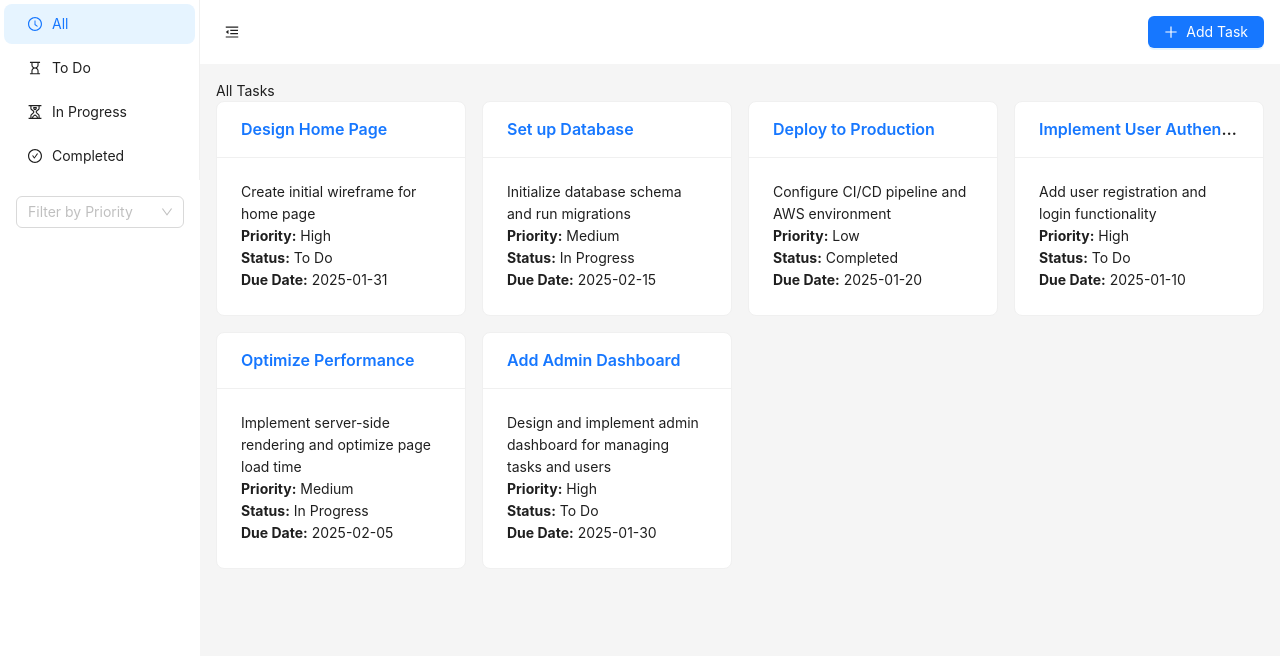
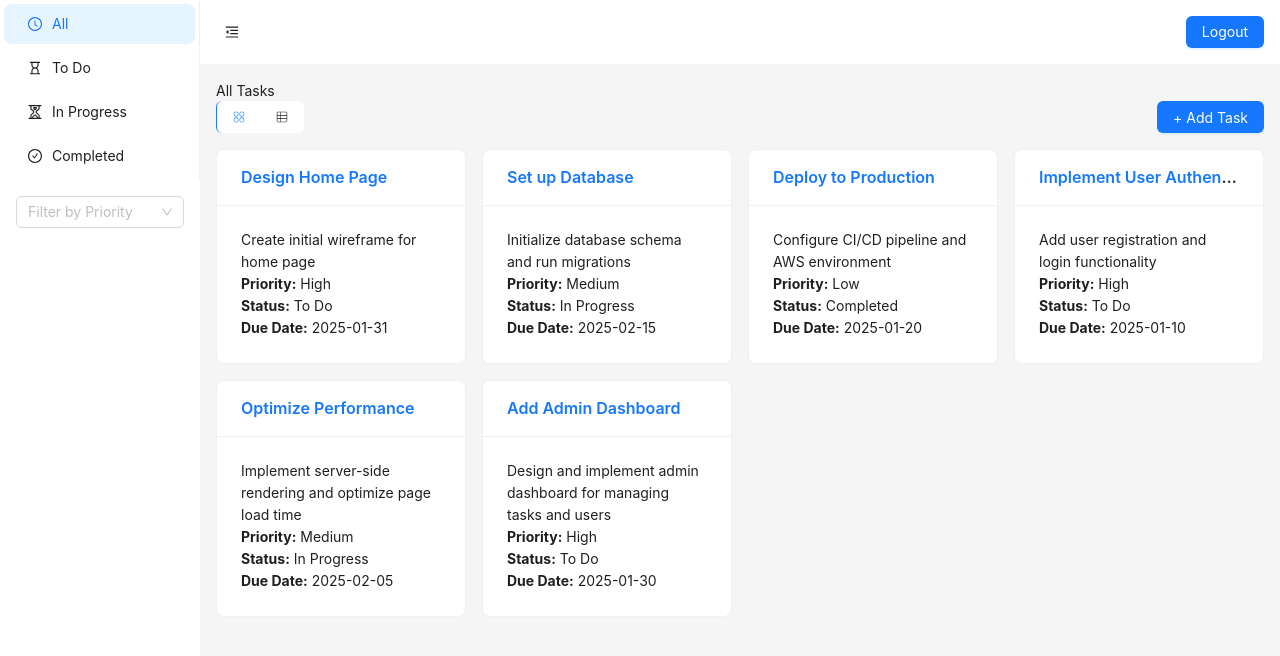
Before and after one commit to stojkov5/progress-tracker, a React (Vite) app: page / in a window 1280 px wide. Shown: the top 656 px of the page. Built offline with nearby package versions, Linux system fonts and the light colour scheme; sample sign-in values are in the browser's storage.

Commit message:
Added Login authentication

```diff
--- a/src/components/AddTaskModal.jsx
+++ b/src/components/AddTaskModal.jsx
@@ -1,20 +1,10 @@
-/* eslint react/prop-types: 0 */
 import { Modal, Form, Input, Select, DatePicker, Button } from "antd";
 import { useFormik } from "formik";
 import * as Yup from "yup";
-import { useEffect, useRef } from "react";
 
 const { Option } = Select;
 
 const AddTaskModal = ({ isVisible, handleClose, refetch }) => {
-  const titleInputRef = useRef(null);
-
-  useEffect(() => {
-    if (isVisible && titleInputRef.current) {
-      titleInputRef.current.focus();
-    }
-  }, [isVisible]);
-
   const formik = useFormik({
     initialValues: {
       title: "",
@@ -45,16 +35,11 @@ const AddTaskModal = ({ isVisible, handleClose, refetch }) => {
   return (
     <Modal title="Add New Task" open={isVisible} onCancel={handleClose} footer={null}>
       <Form layout="vertical" onFinish={formik.handleSubmit}>
-        <Form.Item label="Title" help={formik.touched.title && formik.errors.title}>
-          <Input
-            name="title"
-            onChange={formik.handleChange}
-            value={formik.values.title}
-            ref={titleInputRef}
-          />
+        <Form.Item label="Title">
+          <Input name="title" onChange={formik.handleChange} value={formik.values.title} />
         </Form.Item>
 
-        <Form.Item label="Description" help={formik.touched.description && formik.errors.description}>
+        <Form.Item label="Description">
           <Input name="description" onChange={formik.handleChange} value={formik.values.description} />
         </Form.Item>
 
@@ -78,13 +63,7 @@ const AddTaskModal = ({ isVisible, handleClose, refetch }) => {
           <DatePicker style={{ width: "100%" }} onChange={(date, dateString) => formik.setFieldValue("dueDate", dateString)} />
         </Form.Item>
 
-        <Form.Item label="Notes">
-          <Input name="notes" onChange={formik.handleChange} value={formik.values.notes} />
-        </Form.Item>
-
-        <Button type="primary" htmlType="submit">
-          Add Task
-        </Button>
+        <Button type="primary" htmlType="submit">Add Task</Button>
       </Form>
     </Modal>
   );
--- a/src/components/HeaderBar.jsx
+++ b/src/components/HeaderBar.jsx
@@ -1,10 +1,21 @@
+/* eslint react/prop-types: 0 */
 import { Layout, Button } from "antd";
-import { MenuFoldOutlined, MenuUnfoldOutlined, PlusOutlined } from "@ant-design/icons";
+import { MenuFoldOutlined, MenuUnfoldOutlined } from "@ant-design/icons";
+import { useContext } from "react";
+import { AuthContext } from "../context/AuthContext";
+import { useNavigate } from "react-router-dom";
 
 const { Header } = Layout;
 
-// eslint-disable-next-line react/prop-types
-const HeaderBar = ({ collapsed, setCollapsed, showModal }) => {
+const HeaderBar = ({ collapsed, setCollapsed }) => {
+  const { authState, logout } = useContext(AuthContext);
+  const navigate = useNavigate();
+
+  const handleLogout = () => {
+    logout();
+    navigate("/");
+  };
+
   return (
     <Header
       style={{
@@ -15,14 +26,24 @@ const HeaderBar = ({ collapsed, setCollapsed, showModal }) => {
         alignItems: "center",
       }}
     >
+      <div>
         <Button
           type="text"
           icon={collapsed ? <MenuUnfoldOutlined /> : <MenuFoldOutlined />}
           onClick={() => setCollapsed(!collapsed)}
         />
-      <Button type="primary" icon={<PlusOutlined />} onClick={showModal}>
-        Add Task
+      </div>
+      <div>
+        {authState ? (
+          <Button type="primary" onClick={handleLogout}>
+            Logout
           </Button>
+        ) : (
+          <Button type="primary" onClick={() => navigate("/login")}>
+            Login
+          </Button>
+        )}
+      </div>
     </Header>
   );
 };
--- /dev/null
+++ b/src/components/Login.jsx
@@ -0,0 +1,57 @@
+import { useContext, useState } from "react";
+import { Form, Input, Button, Card, message } from "antd";
+import { useFormik } from "formik";
+import * as Yup from "yup";
+import { useNavigate } from "react-router-dom";
+import { AuthContext } from "../context/AuthContext";
+
+const Login = () => {
+  const { login } = useContext(AuthContext);
+  const navigate = useNavigate();
+  const [loading, setLoading] = useState(false);
+
+  const formik = useFormik({
+    initialValues: {
+      username: "",
+      password: "",
+    },
+    validationSchema: Yup.object({
+      username: Yup.string().required("Username is required"),
+      password: Yup.string().required("Password is required"),
+    }),
+    onSubmit: (values) => {
+      setLoading(true);
+      setTimeout(() => {
+        const success = login(values.username, values.password);
+        if (success) {
+          message.success("Login successful!");
+          navigate("/");
+        } else {
+          message.error("Invalid username or password");
+        }
+        setLoading(false);
+      }, 1000);
+    },
+  });
+
+  return (
+    <Card style={{ maxWidth: 400, margin: "auto", marginTop: 50 }}>
+      <h2 style={{ textAlign: "center" }}>Login</h2>
+      <Form layout="vertical" onFinish={formik.handleSubmit}>
+        <Form.Item label="Username" help={formik.touched.username && formik.errors.username}>
+          <Input name="username" onChange={formik.handleChange} value={formik.values.username} />
+        </Form.Item>
+
+        <Form.Item label="Password" help={formik.touched.password && formik.errors.password}>
+          <Input.Password name="password" onChange={formik.handleChange} value={formik.values.password} />
+        </Form.Item>
+
+        <Button type="primary" htmlType="submit" block loading={loading}>
+          Login
+        </Button>
+      </Form>
+    </Card>
+  );
+};
+
+export default Login;
--- a/src/components/TaskShow.jsx
+++ b/src/components/TaskShow.jsx
@@ -1,15 +1,38 @@
-import { Card, Row, Col } from "antd";
-import { Link, useParams, useOutletContext } from "react-router-dom";
+import { Card, Row, Col, Table, Radio, Button } from "antd";
+import { CiViewTable, CiGrid41 } from "react-icons/ci";
+import { useMemo, useState } from "react";
+import {
+  useParams,
+  useOutletContext,
+  Link,
+  useNavigate,
+} from "react-router-dom";
 import { useQuery } from "@tanstack/react-query";
-import { useMemo } from "react";
+import { useContext } from "react";
+import { AuthContext } from "../context/AuthContext";
+import AddTaskModal from "./AddTaskModal";
 
 const TaskShow = () => {
   const { status } = useParams();
   const [selectedPriority] = useOutletContext();
+  const { authState } = useContext(AuthContext);
+  const navigate = useNavigate();
+
+  const [viewMode, setViewMode] = useState(
+    () => localStorage.getItem("viewMode") || "cards"
+  );
+  const [isModalVisible, setIsModalVisible] = useState(false);
+
+  const handleViewChange = (e) => {
+    const newView = e.target.value;
+    setViewMode(newView);
+    localStorage.setItem("viewMode", newView);
+  };
 
   const {
     data: tasks = [],
     isLoading,
+    refetch,
   } = useQuery({
     queryKey: ["tasks"],
     queryFn: async () => {
@@ -31,25 +54,110 @@ const TaskShow = () => {
     );
   }, [tasks, status, selectedPriority]);
 
+  if (!authState) {
+    return (
+      <p style={{ textAlign: "center", marginTop: "20px" }}>
+        Login to show tasks
+      </p>
+    );
+  }
+
   if (isLoading) {
     return <p>Loading...</p>;
   }
 
+  const columns = [
+    {
+      title: "Title",
+      dataIndex: "title",
+      key: "title",
+      render: (text, record) => <Link to={`/task/${record.id}`}>{text}</Link>,
+    },
+    {
+      title: "Description",
+      dataIndex: "description",
+      key: "description",
+    },
+    {
+      title: "Priority",
+      dataIndex: "priority",
+      key: "priority",
+    },
+    {
+      title: "Status",
+      dataIndex: "status",
+      key: "status",
+    },
+    {
+      title: "Due Date",
+      dataIndex: "dueDate",
+      key: "dueDate",
+    },
+  ];
+
   return (
     <div>
-      <h2>{status ? status.replace("-", " ").toUpperCase() + " Tasks" : "All Tasks"}</h2>
+      <h2>
+        {status
+          ? status.replace("-", " ").toUpperCase() + " Tasks"
+          : "All Tasks"}
+      </h2>
+
+      <div
+        style={{
+          marginBottom: 16,
+          display: "flex",
+          justifyContent: "space-between",
+        }}
+      >
+        <Radio.Group value={viewMode} onChange={handleViewChange}>
+          <Radio.Button value="cards">
+            <CiGrid41 />
+          </Radio.Button>
+          <Radio.Button value="table"><CiViewTable /></Radio.Button>
+        </Radio.Group>
+        <Button type="primary" onClick={() => setIsModalVisible(true)}>
+          + Add Task
+        </Button>
+      </div>
+
+      {viewMode === "cards" && (
         <Row gutter={[16, 16]}>
           {filteredTasks.map((task) => (
             <Col key={task.id} xs={24} sm={12} md={8} lg={6}>
               <Card title={<Link to={`/task/${task.id}`}>{task.title}</Link>}>
                 <p>{task.description}</p>
-              <p><strong>Priority:</strong> {task.priority}</p>
-              <p><strong>Status:</strong> {task.status}</p>
-              <p><strong>Due Date:</strong> {task.dueDate}</p>
+                <p>
+                  <strong>Priority:</strong> {task.priority}
+                </p>
+                <p>
+                  <strong>Status:</strong> {task.status}
+                </p>
+                <p>
+                  <strong>Due Date:</strong> {task.dueDate}
+                </p>
               </Card>
             </Col>
           ))}
         </Row>
+      )}
+
+      {viewMode === "table" && (
+        <Table
+          dataSource={filteredTasks}
+          columns={columns}
+          rowKey="id"
+          onRow={(record) => ({
+            onClick: () => navigate(`/task/${record.id}`),
+          })}
+        />
+      )}
+
+      <AddTaskModal
+        isVisible={isModalVisible}
+        handleClose={() => setIsModalVisible(false)}
+        refetch={refetch}
+      />
     </div>
   );
 };
--- /dev/null
+++ b/src/context/AuthContext.jsx
@@ -0,0 +1,26 @@
+/* eslint react/prop-types: 0 */
+import { createContext, useState, useEffect } from "react";
+import useAuthenticate from "../hooks/useAuthenticate";
+
+export const AuthContext = createContext({
+  authState: false,
+  login: () => {},
+  logout: () => {},
+});
+
+const AuthProvider = ({ children }) => {
+  const { isAuthenticated, login, logout } = useAuthenticate();
+  const [authState, setAuthState] = useState(isAuthenticated);
+
+  useEffect(() => {
+    setAuthState(isAuthenticated);
+  }, [isAuthenticated]);
+
+  return (
+    <AuthContext.Provider value={{ authState, login, logout }}>
+      {children}
+    </AuthContext.Provider>
+  );
+};
+
+export default AuthProvider;
--- /dev/null
+++ b/src/hooks/useAuthenticate.jsx
@@ -0,0 +1,29 @@
+import { useState, useEffect } from "react";
+
+const useAuthenticate = () => {
+  const [isAuthenticated, setIsAuthenticated] = useState(false);
+
+  useEffect(() => {
+    const token = localStorage.getItem("token");
+    setIsAuthenticated(!!token);
+  }, []);
+
+  const login = (username, password) => {
+    if (username === "user" && password === "password") {
+      const token = btoa(`${username}:${Date.now()}`);
+      localStorage.setItem("token", token);
+      setIsAuthenticated(true);
+      return true;
+    }
+    return false;
+  };
+
+  const logout = () => {
+    localStorage.removeItem("token");
+    setIsAuthenticated(false);
+  };
+
+  return { isAuthenticated, login, logout };
+};
+
+export default useAuthenticate;
--- a/src/index.css
+++ b/src/index.css
@@ -7,3 +7,13 @@
 .ant-layout-sider-zero-width-trigger{
     display: none !important;
 }
+.ant-radio-group{
+    display: flex;
+}
+.ant-radio-button-wrapper {
+    display: flex;
+    justify-content: center;
+    align-items: center;
+    background-color: none;
+    border: none;
+}
--- a/src/routes.jsx
+++ b/src/routes.jsx
@@ -1,18 +1,28 @@
-import { createBrowserRouter } from "react-router-dom";
+import { createBrowserRouter, Navigate } from "react-router-dom";
 import Layout from "./layout/Layout";
 import TaskShow from "./components/TaskShow";
-import TaskDetails from "./components/TaskDetails"; // Import TaskDetails
+import TaskDetails from "./components/TaskDetails";
+import Login from "./components/Login";
+import { useContext } from "react";
+import { AuthContext } from "./context/AuthContext";
+
+// eslint-disable-next-line react/prop-types, react-refresh/only-export-components
+const ProtectedRoute = ({ element }) => {
+  const { authState } = useContext(AuthContext);
+  return authState ? element : <Navigate to="/" />;
+};
 
 const routes = createBrowserRouter([
   {
     path: "/",
-    element: <Layout />,
+    element: <Layout />, //
     children: [
-      { path: "/", element: <TaskShow /> },
-      { path: "/tasks/:status", element: <TaskShow /> },
-      { path: "/task/:id", element: <TaskDetails /> }, // Ensure correct route
+      { path: "/", element: <TaskShow /> }, //
+      { path: "/tasks/:status", element: <ProtectedRoute element={<TaskShow />} /> },
+      { path: "/task/:id", element: <ProtectedRoute element={<TaskDetails />} /> },
     ],
   },
+  { path: "/login", element: <Login /> },
 ]);
 
 export default routes;
```
Also changed, not shown: src/main.jsx (+8 -5 lines). Lines whose indentation alone changed are shown as unchanged.
